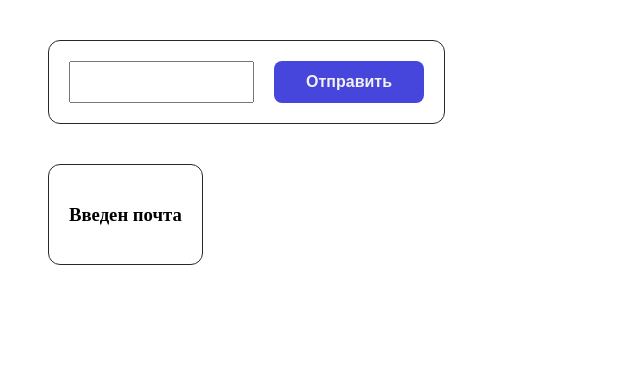
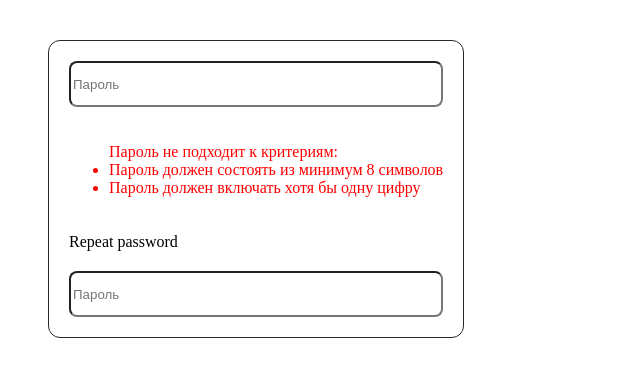
Before and after one commit to rinatomarov/vue-edu, a Vue app: page / in a window 1280 px wide. Shown: the top 376 px of the page, without its empty margins (0-640 px from the left). Built offline with nearby package versions, Linux system fonts and the light colour scheme.

Commit message:
password validation

```diff
--- a/src/App.vue
+++ b/src/App.vue
@@ -14,8 +14,8 @@
 
 <!--    <AddCards></AddCards>-->
 <!--  <InputMailForm></InputMailForm>-->
-  <PrintMail></PrintMail>
-
+<!--  <PrintMail></PrintMail>-->
+<PasswordValidation></PasswordValidation>
 </template>
 
 <script setup>
@@ -28,6 +28,7 @@ import AddCards from "@/components/AddCards.vue";
 import PrintEmail from "@/components/InputMailForm.vue";
 // import InputMailForm from "@/components/InputMailForm.vue";
 import PrintMail from "@/components/PrintMail.vue";
+import PasswordValidation from "@/components/PasswordValidation.vue";
 </script>
 
 <style>
--- /dev/null
+++ b/src/components/PasswordValidation.vue
@@ -0,0 +1,37 @@
+<template>
+  <div class="form">
+    <input type="password" id="pwd"  placeholder="Пароль">
+    <ul><span> Пароль не подходит к критериям:</span>
+      <li>Пароль должен состоять из минимум 8 символов</li>
+      <li>Пароль должен включать хотя бы одну цифру</li>
+    </ul>
+    <label for="pwd-repeat">
+      Repeat password
+    </label>
+    <input type="password" id="pwd-repeat"  placeholder="Пароль">
+  </div>
+</template>
+
+<script setup>
+
+</script>
+
+<style scoped>
+.form {
+  display: flex;
+  flex-direction: column;
+  border: 1px solid #282828;
+  max-width: fit-content;
+  margin: 40px;
+  padding: 20px;
+  border-radius: 12px;
+  gap: 20px;
+}
+ul  {
+  color: red;
+}
+input{
+  height: 40px;
+  border-radius: 8px;
+}
+</style>
```
